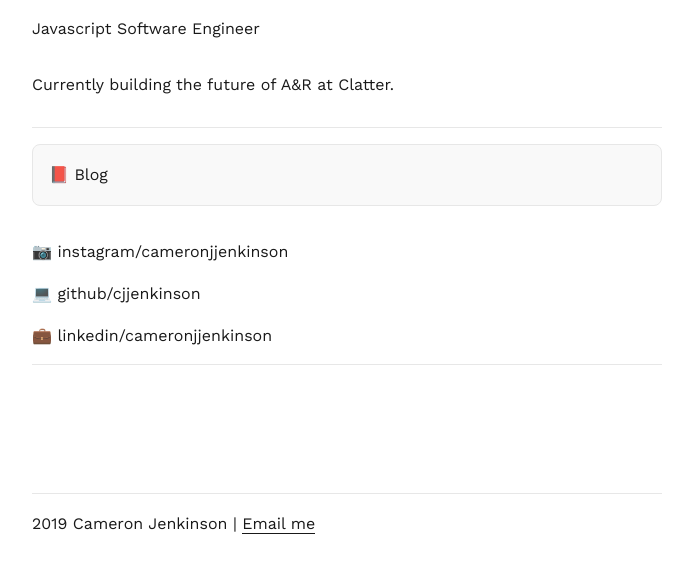
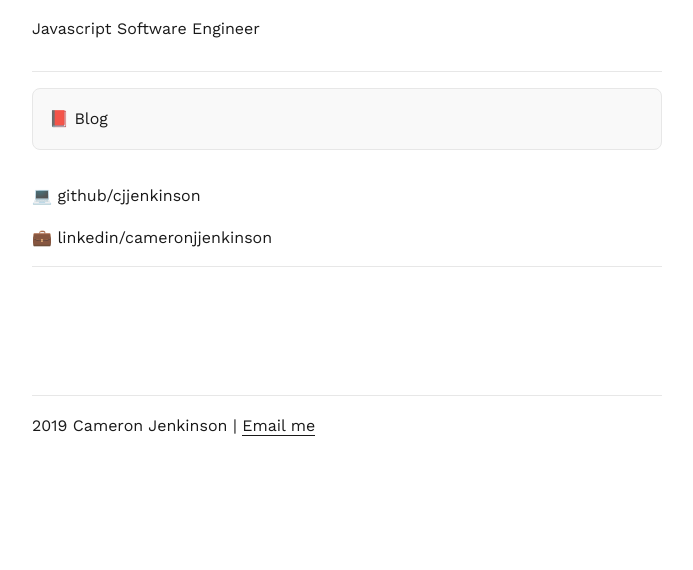
Before and after one commit to cjjenkinson/cjjenkinson.github.io, a Gatsby site: page / in a window 1280 px wide. Shown: the part 244-814 px from the top of the page, without its empty margins (293-986 px from the left). Built offline with nearby package versions, Linux system fonts and the light colour scheme; Gatsby itself is replaced by a stand-in of ours; some packages are replaced by stand-ins of ours.

Commit message:
Update index.js

```diff
--- a/src/pages/index.js
+++ b/src/pages/index.js
@@ -52,7 +52,6 @@ const BlogIndex = () => (
       <h1>Cameron Jenkinson</h1>
       <Section>
         <p>Javascript Software Engineer</p>
-        <p>Currently building the future of A&R at Clatter.</p>
       </Section>
       <SectionFeatured>
         <Link to="/blog">
@@ -61,11 +60,6 @@ const BlogIndex = () => (
       </SectionFeatured>
       <Section>
         <SocialLinks>
-          <li>
-            <a href="https://instagram.com/cameronjjenkinson" target="_blank">
-              📷 instagram/cameronjjenkinson
-            </a>
-          </li>
           <li>
             <a href="https://github.com/cjjenkinson" target="_blank">
               💻 github/cjjenkinson
```
